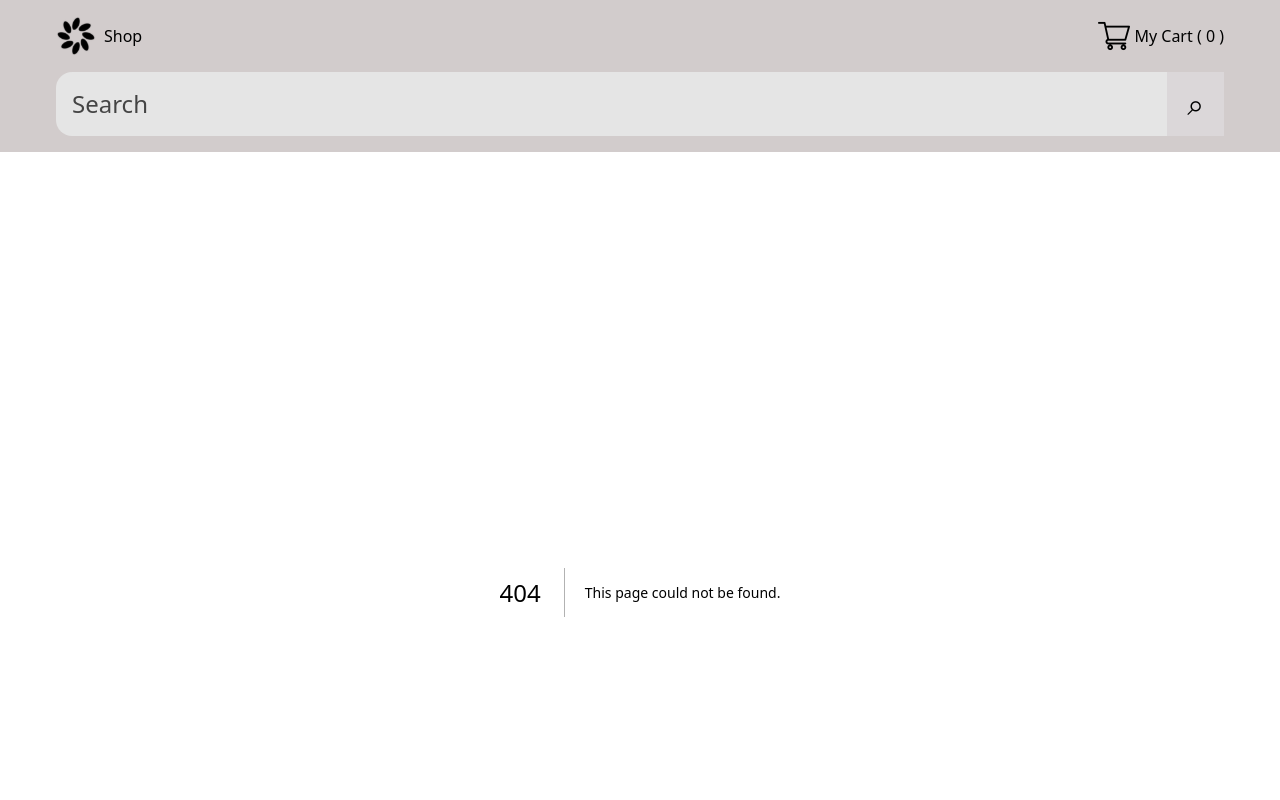
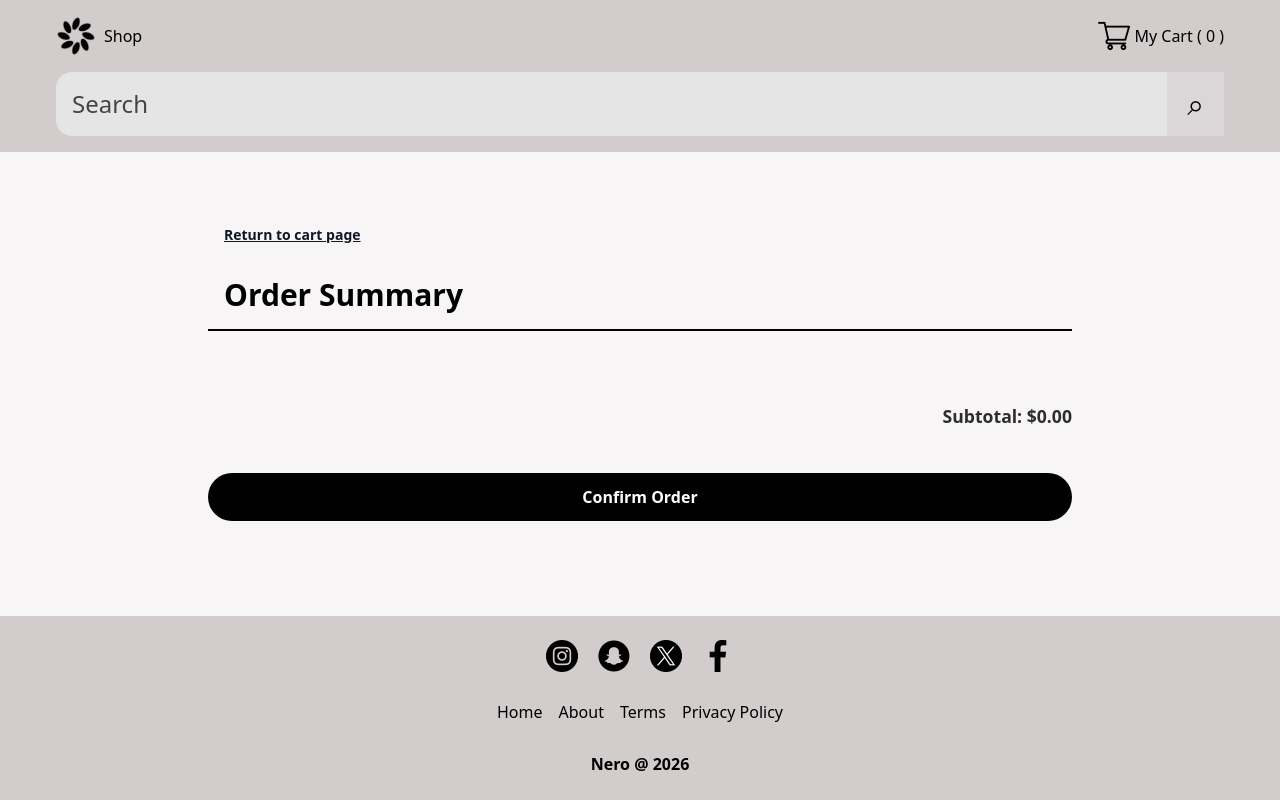
Before and after one commit to Ner046/shopping-site, a Next.js app: page /summary in a window 1280 px wide. Before the commit this address had no page. Shown: the top 800 px of the page. Built offline with nearby package versions, Linux system fonts and the light colour scheme.

Commit message:
Summary page + Thanks design and logic

```diff
--- a/app/cart/page.tsx
+++ b/app/cart/page.tsx
@@ -2,6 +2,7 @@
 
 import { useEffect, useState } from "react";
 import { readCart, saveCart } from "../lib/cart";
+import Link from "next/link";
 
 
 type CartItem = {
@@ -45,13 +46,26 @@ export default function CartPage() {
 
   return (
     <main className="mx-auto w-full max-w-4xl px-4 py-8 text-black">
+
+
+
+
       <section className="mx-auto max-w-3xl">
-        <h1 className="mb-5 text-xl md:text-3xl  font-bold tracking-tighter text-[#2b2b2b]">
+
+        <Link href="/" className="hover:text-gray-500 underline ">
+          Return to home page
+        </Link>
+
+
+        <h1 className="mb-5 text-xl md:text-3xl py-4 font-bold tracking-tighter text-[#2b2b2b]">
            {cart.length === 0 ? "Your cart is empty":`Shopping Cart - ${quantityTotal} ${quantityTotal === 1 ? "item":"items"}`}
         </h1>
 
-        {cart.map((item) => (
-          <div
+        <ul>
+
+           {cart.map((item) => (
+
+          <li
             key={`${item.id}-${item.size}`}
             className="flex items-center justify-between border-t border-black/80 py-5 text-[1rem] md:text-2xl"
           >
@@ -83,6 +97,7 @@ export default function CartPage() {
                 >
                   -
                 </button>
+
                 <span className="min-w-5 text-center leading-none">{item.quantity}</span>
                 <button
                   onClick={() => updateQuantity(item.id, item.size, 1)}
@@ -94,8 +109,12 @@ export default function CartPage() {
                 </button>
               </div>
             </div>
-          </div>
+          </li>
         ))}
+
+        </ul>
+
+
 
         <div className={`flex flex-col gap-3 md:flex-row md:items-center justify-between border-t border-black/80 pt-5 ${cart.length === 0 && 'hidden'}`} >
           <button onClick = {()=>setCart([])} className="inline-flex items-center gap-3 text-[1.05rem] text-black" type="button">
@@ -109,9 +128,14 @@ export default function CartPage() {
 
         </div>
 
-        <button className={`mt-6 flex cursor-pointer items-center justify-center gap-3 rounded-full bg-black px-5 py-3 font-semibold text-white hover:bg-gray-800" type="button" ${cart.length === 0 ? 'hidden':''}`}>
-          Proceed to checkout
+        <Link href= "/summary/" >
+        <button
+        className={`mt-6 flex cursor-pointer items-center justify-center gap-3 rounded-full bg-black px-5 py-3 font-semibold text-white hover:bg-gray-800 type="button" ${cart.length === 0 ? 'hidden':''}`}>
+          Order Summary
         </button>
+        </Link>
+
+
       </section>
     </main>
   );
--- a/app/page.tsx
+++ b/app/page.tsx
@@ -112,8 +112,12 @@ return matchesSearch && matchesCategory;
         </button>
       </div>
 
-      <section className="grid grid-cols-1 gap-4 pt-6 md:grid-cols-2 lg:grid-cols-3 ">
+      <ul className="grid grid-cols-1 gap-4 pt-6 md:grid-cols-2 lg:grid-cols-3 ">
+
+
+
         {filteredProducts.map((product) => (
+          <li key={product.id}>
           <Link href={`/product/${product.id}`} key={product.id}>
 
           <article
@@ -124,9 +128,12 @@ return matchesSearch && matchesCategory;
             <p>{product.rating.rate.toFixed(1)} <StarRating rating = {product.rating.rate}/> ({product.rating.count})</p>
             <p className="text-2xl font-bold mt-auto">${product.price.toFixed(2)}</p>
           </article>
+
+
           </Link>
+          </li>
         ))}
-      </section>
+      </ul>
     </main>
   );
 }
--- a/app/product/[id]/page.tsx
+++ b/app/product/[id]/page.tsx
@@ -2,6 +2,7 @@ import { notFound } from "next/navigation";
 import fallbackProducts from "../../backupData/products.json";
 import StarRating from "@/app/starRating";
 import AddToCartButton from "./addCart";
+import Link from "next/link";
 
 
 type Product = {
@@ -53,10 +54,11 @@ export default async function ProductDetailsPage({ params }: { params: Promise<{
         <main className="mx-auto w-full max-w-7xl px-6 py-8 text-black" >
 
             <p className="text-gray-900 mb-8 font-semibold text-[0.875rem]">
-                <a href="/" className="hover:text-gray-500 p-4 underline cursor-pointer">
+                <Link href="/" className="hover:text-gray-500 p-4 underline cursor-pointer">
                     Return to home page
-                </a>
+                </Link>
             </p>
+
 
             <section className ="grid grid-cols-1 md:grid-cols-2 gap-20">
 
--- /dev/null
+++ b/app/summary/page.tsx
@@ -0,0 +1,98 @@
+"use client"
+
+import { useEffect, useState } from "react"
+import { readCart, saveCart } from "../lib/cart";
+import Link from "next/link";
+
+
+type OrderItem = {
+  id: number;
+  title: string;
+  description: string;
+  price: number;
+  category: string;
+  quantity: number;
+  image: string;
+  size: string
+  rating:{
+    rate:number
+    count:number
+
+  }
+};
+
+
+export default function orderSummary() {
+
+  const [order, setOrder] = useState<OrderItem[]>([])
+    const subtotal = order.reduce((sum, item) => sum + item.price * item.quantity, 0);
+
+
+
+      console.log ("Hello world")
+
+
+   useEffect(() => {
+      setOrder(readCart<OrderItem>());
+    }, []);
+    console.log (order)
+
+
+  return (
+
+    <main className="mx-auto w-full max-w-4xl px-4 py-8 text-black">
+      <section>
+
+          <p className="text-gray-900 mb-4 font-semibold text-[0.875rem]">
+                <Link href="/" className="hover:text-gray-500 p-4 underline cursor-pointer">
+                    Return to cart page
+                </Link>
+            </p>
+
+
+        <h1 className="font-semibold text-3xl p-4 border-b-2 mb-5">Order Summary</h1>
+
+        <ul className="grid gap-4 p-4">
+           {order.map((item)=>(
+
+
+            <li key={`${item.id}-${item.size}`}  className="flex gap-5">
+
+              <img alt="" src={item.image} width={64} className="aspect-square"></img>
+
+
+              <div className="flex flex-col gap-2 font-bold leading-none text-[#2d2d2d]">
+                <p className="max-w-100">{item.title}</p>
+                <p className="text-[14px] font-semibold"> {item.size? `Size: ${item.size}`:``}</p>
+              </div>
+
+
+            <div className="flex flex-col ml-auto gap-5">
+              <p className="font-bold leading-none text-[#2d2d2d]">
+                ${item.price.toFixed(2)}
+              </p>
+              </div>
+
+            </li>
+
+
+        ))}
+
+        </ul>
+
+           <p className="text-[1.1rem] font-bold text-[#2d2d2d] text-right py-5">
+            Subtotal: ${subtotal.toFixed(2)}
+          </p>
+
+        <Link href="/thanks"  onClick = {()=>saveCart([])} className={`mt-6 flex items-center justify-center gap-3 rounded-full bg-black px-5 py-3 font-semibold text-white hover:bg-gray-800 w-full`}>
+
+          Confirm Order
+
+       </Link>
+
+      </section>
+
+
+    </main>
+  )
+}
--- /dev/null
+++ b/app/thanks/page.tsx
@@ -0,0 +1,16 @@
+import Link from "next/link";
+
+
+
+export default function thanks() {
+  return (
+    <main className="mx-auto w-full max-w-4xl px-4 py-8 text-black grid justify-center items-start text-center gap-15">
+        <h1 className="text-3xl md:text-5xl text-amber-400 place-self-end leading-tight">Thank you, <span className="block">your order has been placed</span></h1>
+
+        <Link href="/" className={`flex cursor-pointer items-center justify-center gap-3 rounded-full bg-black px-5 py-3 font-semibold text-white hover:bg-gray-800 w-full`}>
+            Continue Shopping
+      </Link>
+
+    </main>
+  )
+}
```
